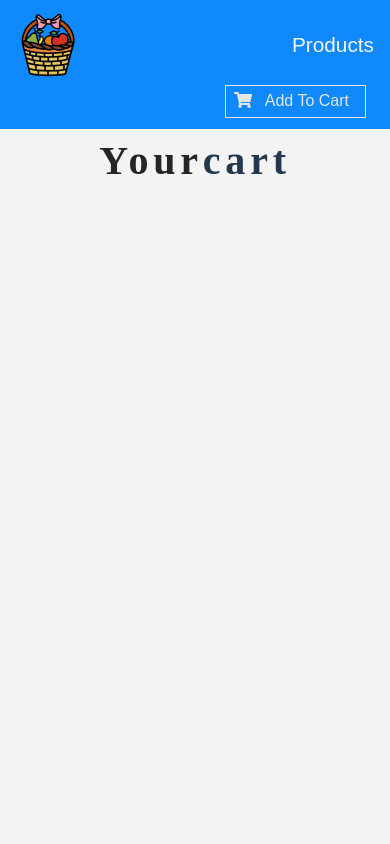
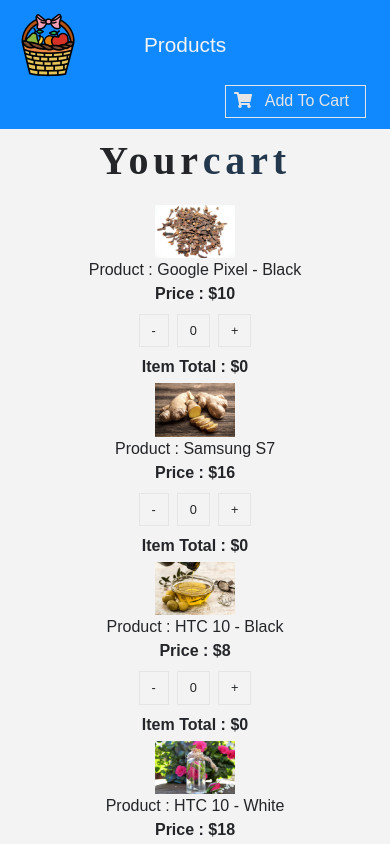
Before and after one commit to ronimaskey/Ayurveda, a React (Create React App) app: page /cart in a window 390 px wide. Shown: the top 844 px of the page. Built offline with nearby package versions, Linux system fonts and the light colour scheme.

Commit message:
[edited]cart

```diff
--- a/src/App.css
+++ b/src/App.css
@@ -26,3 +26,24 @@
 .text-bright{
   color: var(--lightBlue);
 }
+
+.navbar {
+  justify-content: flex-start !important;
+}
+.btn-black {
+  background: transparent;
+  text-transform: capitalize;
+  font-size: 0.8rem !important;
+  color: var(--mainBlack);
+  border-radius: 0 !important;
+  border: 0.1rem solid var(--mainGrey) !important;
+}
+.btn-black:hover {
+  background: var(--lightBlue) !important;
+  color: var(--mainWhite) !important;
+}
+.cart-icon {
+  cursor: pointer;
+  font-size: 1.2rem;
+  color: var(--mainYellow);
+}
--- a/src/components/Cart/Cart.js
+++ b/src/components/Cart/Cart.js
@@ -1,15 +1,31 @@
 import React, { Component } from 'react';
 import Title from "../Title";
 import CartColumns from "./CartColumns";
+import CartList from "./CartList";
 
-
+import { ProductConsumer } from "../../context";
+import EmptyCart from "./EmptyCart";
 export default class Cart extends Component {
   render() {
     return (
       <section>
-        <Title name="your" title="cart" />
-        <CartColumns />
 
+        <ProductConsumer>
+          {value => {
+            const {cart} = value;
+            if(cart.length>0) {
+              return (
+                <React.Fragment>
+                <Title name="your" title="cart" />
+                <CartColumns />
+                <CartList value={value} />
+                </React.Fragment>
+              );
+            } else {
+              return <EmptyCart />;
+            }
+          }}
+        </ProductConsumer>
       </section>
     );
   }
--- /dev/null
+++ b/src/components/Cart/CartItem.js
@@ -0,0 +1,60 @@
+import React from "react";
+
+
+export default function CartItem({item, value}) {
+    const { id, title, img, price, total, count } = item;
+    const { increment, decrement, removeItem } = value;
+
+    return (
+        <div className="row my-1 text-capitalize text-center">
+          <div className="col-10 mx-auto col-lg-2">
+            <img
+              src={img}
+              style={{ width: "5rem", heigth: "5rem" }}
+              className="img-fluid"
+              alt=""
+            />
+          </div>
+          <div className="col-10 mx-auto col-lg-2 ">
+            <span className="d-lg-none">product :</span> {title}
+          </div>
+          <div className="col-10 mx-auto col-lg-2 ">
+            <strong>
+              <span className="d-lg-none">price :</span> ${price}
+            </strong>
+          </div>
+          <div className="col-10 mx-auto col-lg-2 my-2 my-lg-0 ">
+            <div className="d-flex justify-content-center">
+              <div>
+                <span
+                  className="btn btn-black mx-1"
+                  onClick={() => {
+                    return decrement(id);
+                  }}
+                >
+                  -
+                </span>
+                <span className="btn btn-black mx-1">{count}</span>
+                <span
+                  className="btn btn-black mx-1"
+                  onClick={() => {
+                    return increment(id);
+                  }}
+                >
+                  +
+                </span>
+              </div>
+            </div>
+          </div>
+          <div className="col-10 mx-auto col-lg-2 ">
+            <div className=" cart-icon" onClick={() => removeItem(id)}>
+              <i className="fas fa-trash" />
+            </div>
+          </div>
+
+          <div className="col-10 mx-auto col-lg-2 ">
+            <strong>item total : ${total} </strong>
+          </div>
+        </div>
+      );
+    }
--- /dev/null
+++ b/src/components/Cart/CartList.js
@@ -0,0 +1,16 @@
+import React from "react";
+import CartItem from "./CartItem";
+
+export default function CartList({value}) {
+
+    const { cart } = value;
+    console.log(value, cart);
+
+    return (
+      <div className="container-fluid">
+        {cart.map(item => (
+          <CartItem key={item.id} item={item} value={value} />
+        ))}
+      </div>
+    );
+  }
--- /dev/null
+++ b/src/components/Cart/EmptyCart.js
@@ -0,0 +1,13 @@
+import React from "react";
+
+export default function EmptyCart() {
+  return (
+    <div className="container mt-5">
+      <div className="row">
+        <div className="col-10 mx-auto text-center text-title text-capitalize">
+          <h1>your cart is currently empty</h1>
+        </div>
+      </div>
+    </div>
+  );
+}
--- a/src/context.js
+++ b/src/context.js
@@ -9,7 +9,7 @@
   state = {
     products: [],
     detailProduct: detailProduct,
-    cart: [],
+    cart: storeProducts,
     modalOpen: false,
     modalProduct: detailProduct,
     cartSubTotal: 0,
```
